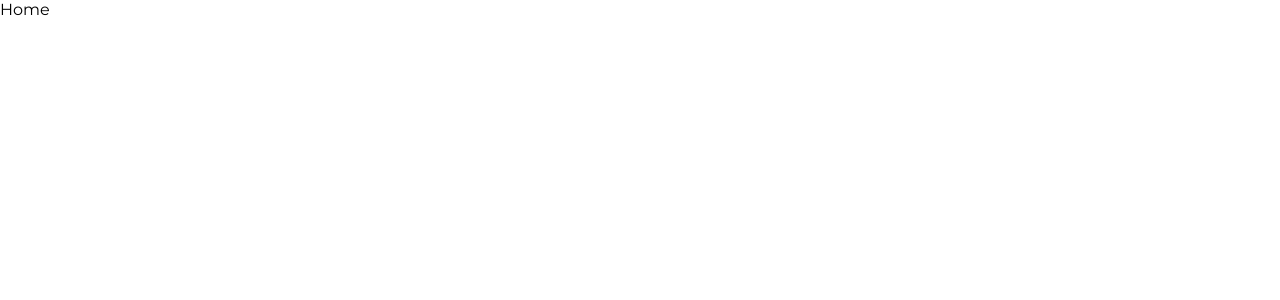
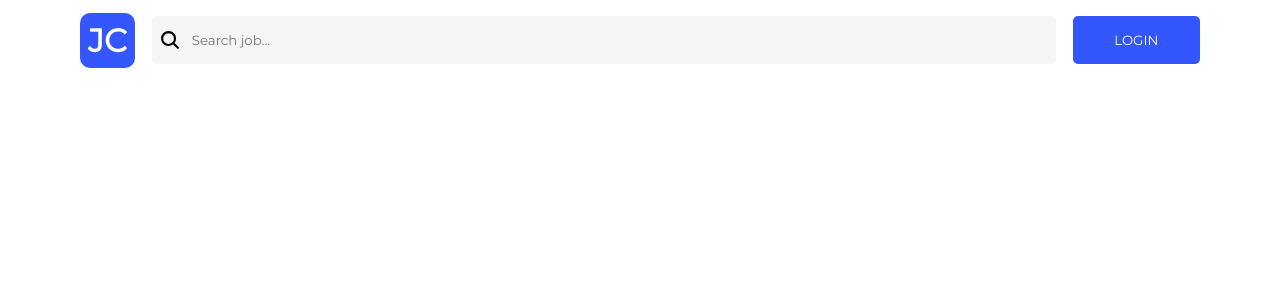
Before and after one commit to Asranov/job-compass, a React (Create React App) app: page / in a window 1280 px wide. Shown: the top 300 px of the page. Built offline with nearby package versions, Linux system fonts and the light colour scheme.

Commit message:
feat: add header

```diff
--- a/src/App.tsx
+++ b/src/App.tsx
@@ -1,8 +1,8 @@
 import React from "react";
-import { Router } from "./router/Router";
+import Header from "./layouts/Header";
 
 const App: React.FC = () => {
-  return <Router />;
+  return <Header />;
 };
 
 export default App;
--- a/src/components/CInput/CInput.css
+++ b/src/components/CInput/CInput.css
@@ -1,4 +1,5 @@
 .input__container {
+    width: 100%;
     position: relative;
 }
 
@@ -7,12 +8,12 @@
     border-radius: 5px;
     background-color: var(--info-color);
     outline: none;
-    padding: 12px 40px;
+    padding: 1rem 40px;
     border: 1px solid var(--secondary-color);
 }
 
 .input-noicon {
-    padding: 12px 25px;
+    padding: 1rem 25px;
 }
 
 .input:focus {
--- a/src/layouts/Header/Header.css
+++ b/src/layouts/Header/Header.css
@@ -0,0 +1,36 @@
+.header {
+    position: fixed;
+    width: 100%;
+    height: 10vh;
+    display: flex;
+    justify-content: center;
+    align-items: center;
+    gap: 1rem;
+    padding: 2rem 5rem;
+}
+
+.header-logo {
+    padding: 0.5rem;
+    background: var(--primary-color);
+    color: #ffffff;
+    text-decoration: none;
+    border-radius: 10px;
+    cursor: pointer;
+}
+
+.header button {
+    width: 150px;
+}
+
+
+@media only screen and (max-width: 767px) {
+    .header {
+        gap: 0.5rem;
+        padding: 1rem 2rem;
+    }
+
+    .header button {
+        width: 100px;
+    }
+
+}
--- a/src/layouts/Header/Header.tsx
+++ b/src/layouts/Header/Header.tsx
@@ -1,8 +1,31 @@
-import React from "react";
+import React, { useState } from "react";
 import "./Header.css";
+import CInput from "../../components/CInput";
+import CButton from "../../components/CButton";
+import { IoSearch } from "react-icons/io5";
 
-const Header = () => {
-  return <div>Header</div>;
+const Header: React.FC = () => {
+  const [search, setSearch] = useState("");
+
+  return (
+    <div className="header">
+      <a href="/" className="header-logo">
+        <h1>JC</h1>
+      </a>
+
+      <CInput
+        icon={<IoSearch />}
+        value={search}
+        onChange={setSearch}
+        placeholder="Search job..."
+      />
+
+      <CButton
+        title="LOGIN"
+        onClick={() => console.log("Login")}
+      />
+    </div>
+  );
 };
 
 export default Header;
```
